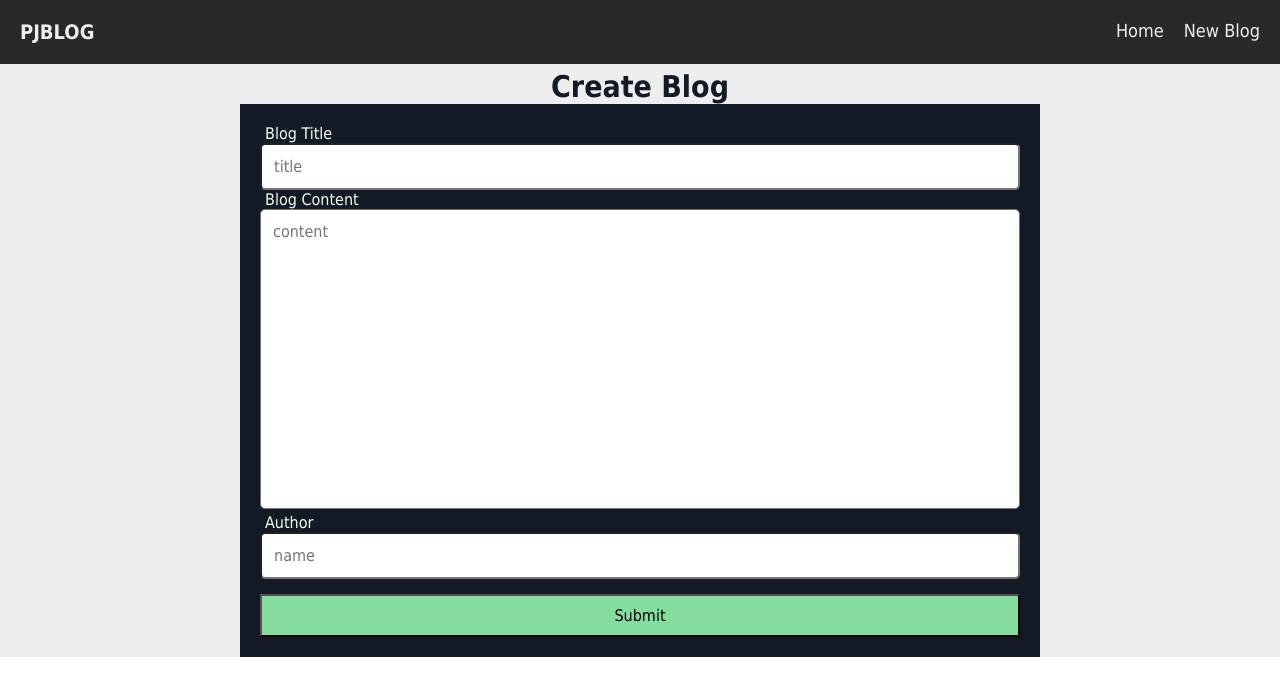
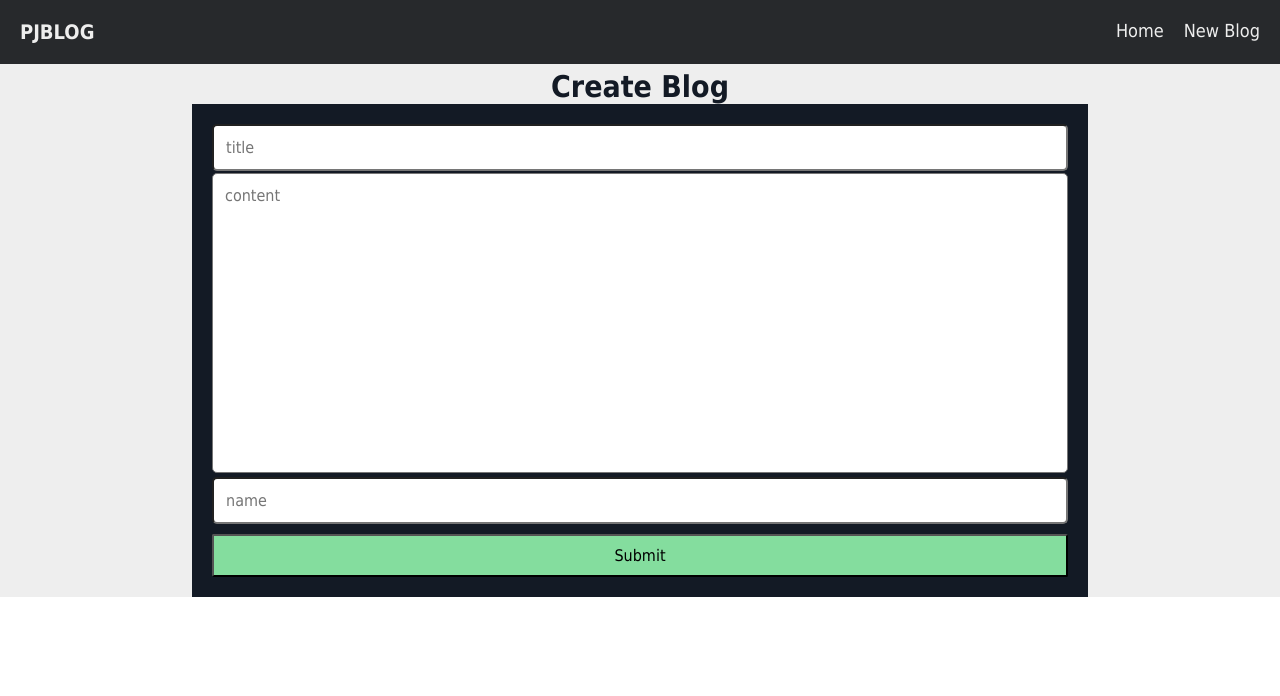
Before and after one commit to pjmiles/blog-design, a React (Create React App) app: page /create in a window 1280 px wide. Shown: the top 696 px of the page. Built offline with nearby package versions, Linux system fonts and the light colour scheme; the HTML template or start-up script is replaced by a standard one.

Commit message:
adjusted func and UI

```diff
--- a/package.json
+++ b/package.json
@@ -43,6 +43,6 @@
     ]
   },
   "devDependencies": {
-    "eslint": "^8.18.0"
+    "eslint": "^8.19.0"
   }
 }
--- a/src/App.css
+++ b/src/App.css
@@ -34,7 +34,7 @@
 }
 
 .nav-item a:hover {
-    color: #d71e5b;
+    color: var(--primary);
     transition: 0.3s;
 }
 
@@ -60,17 +60,10 @@
 }
 
 .form-container {
-    width: 100%;
-    max-width: 50rem;
+    width: 70%;
     padding: 20px;
     background-color: var(--dark);
     margin: auto;
-}
-
-.form-container label {
-    font-weight: 500;
-    color: var(--light-alt);
-    margin: 5px;
 }
 
 .form-container .form-input {
@@ -88,11 +81,16 @@
     padding: 12px;
     height: 300px;
     font-size: 16px;
+    margin-top: 2px;
+}
+
+.form-submit-container {
+    text-align: center;
 }
 
 .submit-btn {
     width: 100%;
-    margin-top: 15px;
+    margin-top: 10px;
     border-radius: 2px;
     font-size: 1rem;
     font-weight: 500;
@@ -107,13 +105,13 @@
 
 /* for blog content */
 .blog-container {
-    background-color: var(--light-alt);
     margin: auto;
     padding: 20px 30px;
     width: 100%;
     max-width: 40rem;
     border-radius: 10px;
-    border: 2px #d71e5b;
+    border: 2px var(--primary);
+    box-shadow: rgba(0, 0, 0, 0.24) 0px 3px 8px;
 }
 
 .blog-header-text {
@@ -126,6 +124,7 @@
     font-weight: 800;
     text-align: center;
     padding: 10px;
+    color: var(--primary);
 }
 
 .blog-card{
--- a/src/App.js
+++ b/src/App.js
@@ -9,7 +9,7 @@ function App() {
     <div className="container">
       <Navbar />
         <Routes>
-          <Route path="" element={<Blogs />} />
+          <Route path="/" element={<Blogs />} />
           <Route path="/create" element={<Create />} />
         </Routes>
     </div>
--- a/src/components/Blogs.js
+++ b/src/components/Blogs.js
@@ -17,24 +17,23 @@ const Blogs = () => {
   const getComments = async (id) => {
     try {
       const { data } = await Axios.get(getComment_url + id);
-      console.log(data.data);
       setComments(data.data);
-    } catch (error) {
-      console.log(error);
+    } catch {
+      console.log("Error getting comment");
     }
   };
 
   const handleClick = (id) => {
     setSelectPost(id);  // to select a particular post with an id
-
     getComments(id); // on click it add the comment to the post
   };
+
   const handleSubmit = async (e, id) => {
     e.preventDefault();
     try {
       await Axios.post(postComment_url, { content, post: id });
-    } catch (error) {
-      console.log(error);
+    } catch{
+      console.log("Error posting comment");
     }
     setContent("");
     getComments(id);
--- a/src/components/CreateBlog.js
+++ b/src/components/CreateBlog.js
@@ -8,18 +8,19 @@ const CreateBlog = () => {
   const [newBlog, setNewBlog] = useState({ title: "", content: "", name: "" });
   let navigate = useNavigate();
 
-  const getBlogDetails = (event) => {
-    setNewBlog((current) => ({...current, [event.target.name]: event.target.value, }));
+  const handleChange = (event) => {
+    setNewBlog((prev) => ({
+      ...prev,
+      [event.target.name]: event.target.value,
+    }));
   };
 
   // sumbit blog post func
-  const submitBlogPost = async (e) => {
+  const handleSubmit = async (e) => {
     e.preventDefault();
     try {
-      const result = await Axios.post(BASE_URL, newBlog);
-      if (result?.status === 200) {
-        return navigate("/", { replace: true });
-      }
+      await Axios.post(BASE_URL, newBlog);
+      navigate("/", { replace: true });
     } catch (error) {
       console.log(error);
     }
@@ -27,12 +28,12 @@ const CreateBlog = () => {
 
   return (
     <div className="form-section">
-      <h3 className="form-heading">Create Blog</h3>
+      <h1 className="form-heading">Create Blog</h1>
 
       <div className="form-container">
-        <form>
+        <form onSubmit={handleSubmit}>
           <div className="form-control">
-            <label htmlFor="title">Blog Title</label>
+            <label htmlFor="title" />
             <input
               className="form-input"
               type="text"
@@ -40,12 +41,12 @@ const CreateBlog = () => {
               name="title"
               value={newBlog.title}
               placeholder="title"
-              onChange={getBlogDetails}
+              onChange={handleChange}
               required
             ></input>
           </div>
           <div className="form-control">
-            <label htmlFor="content">Blog Content</label>
+            <label htmlFor="content" />
             <textarea
               className="form-input-content"
               type="text"
@@ -53,30 +54,26 @@ const CreateBlog = () => {
               name="content"
               value={newBlog.content}
               placeholder="content"
-              onChange={getBlogDetails}
+              onChange={handleChange}
               required
             ></textarea>
           </div>
           <div className="form-control">
-            <label htmlFor="author">Author</label>
+            <label htmlFor="author" />
             <input
               className="form-input"
               type="text"
-              id="author"
+              id="name"
               name="name"
               value={newBlog.name}
               placeholder="name"
-              onChange={getBlogDetails}
+              onChange={handleChange}
               required
             ></input>
           </div>
-
-          <input
-            className="submit-btn"
-            type="submit"
-            onClick={(e) => submitBlogPost}
-            required
-          ></input>
+          <div className="form-submit-container">
+            <button className="submit-btn" required>Submit</button>
+          </div>
         </form>
       </div>
     </div>
```
Also changed, not shown: 1 other file (tests, documents, lock files or other folders).
